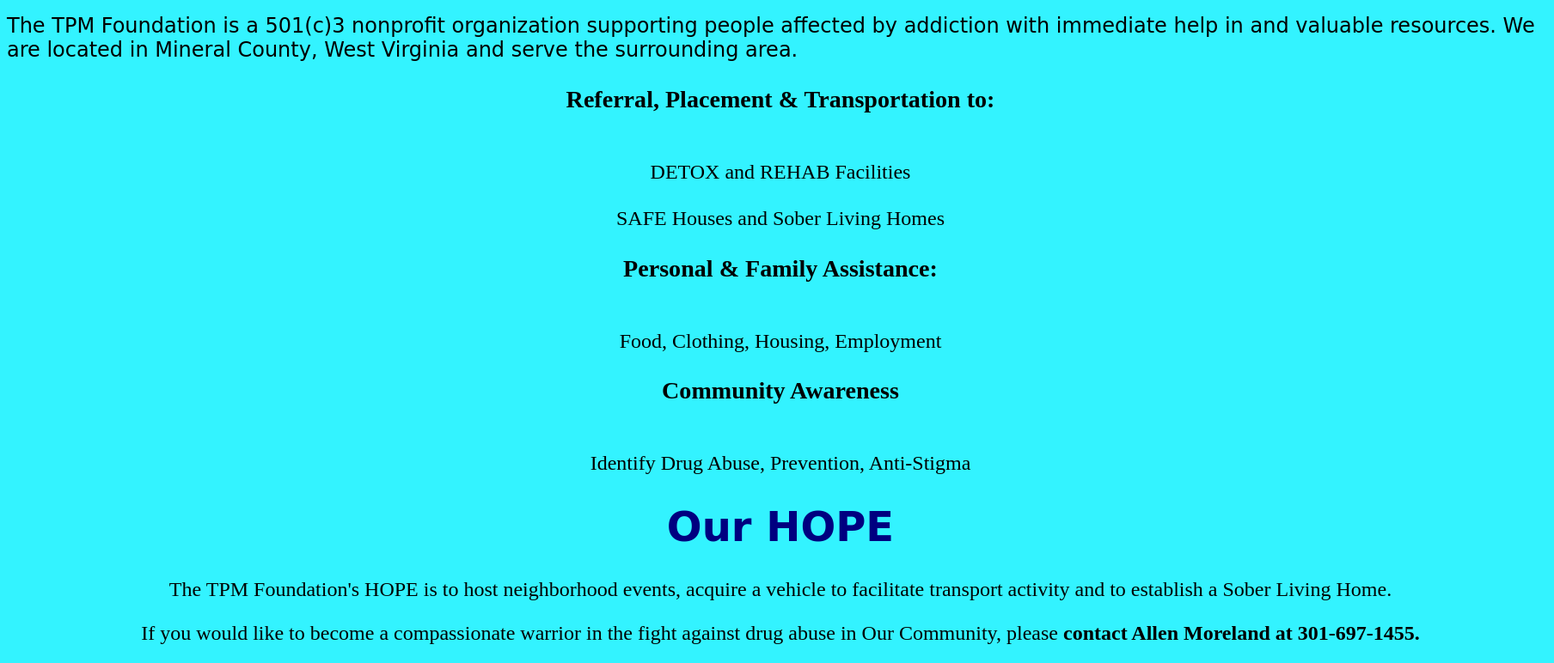
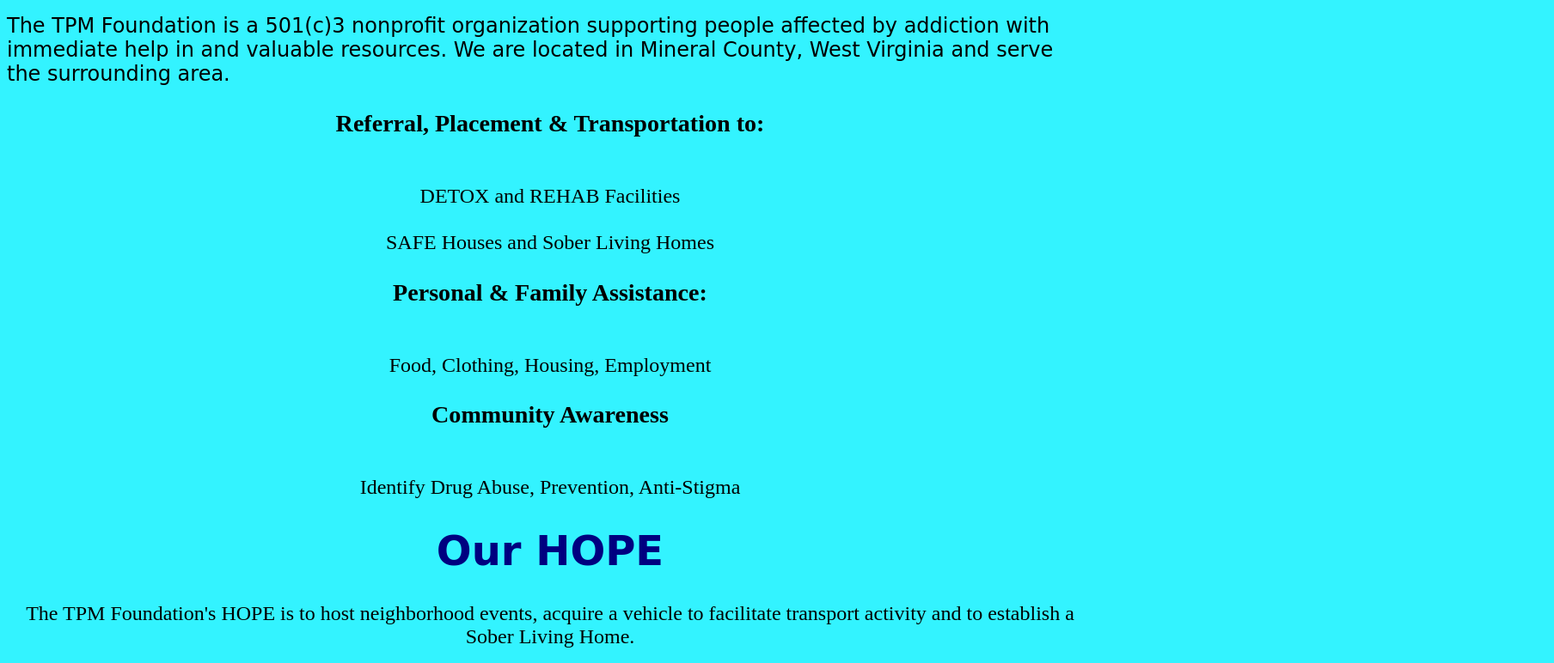
Before and after one commit to jsmithCIS/tpm, a plain HTML site: page index.html in a window 1280 px wide. Shown: the part 459-1231 px from the top of the page at 86% size, 1808 px wide, since content can reach past the window. Drawn offline with Linux system fonts and the light colour scheme.

Commit message:
Add files via upload

```diff
--- a/main.css
+++ b/main.css
@@ -12,7 +12,6 @@
 li>a {display: block; width:140px; height: 20px; padding-top: 20px; text-decoration: none; border-radius: 5px; color: red;}
 li>a>span {font-weight: bold; font-size:20px;}
 ul#nav a {display: block; padding: 5px 5px; background-color: #ff3; border-radius: 2px; border: 1px solid #aaa; text-decoration: none; box-shadow: 0 1px 4px rgba(0, 0, 0, 0.27), 0 0 40px rgba(0, 0, 0, 0.06) inset;}
-.container {width: 75em; margin: 0 auto;}
 .header>p {font-size: 24px; font-family: cursive;}
 .main {text-align: center;}
 .secondary {text-align: center; clear: both;}
```
